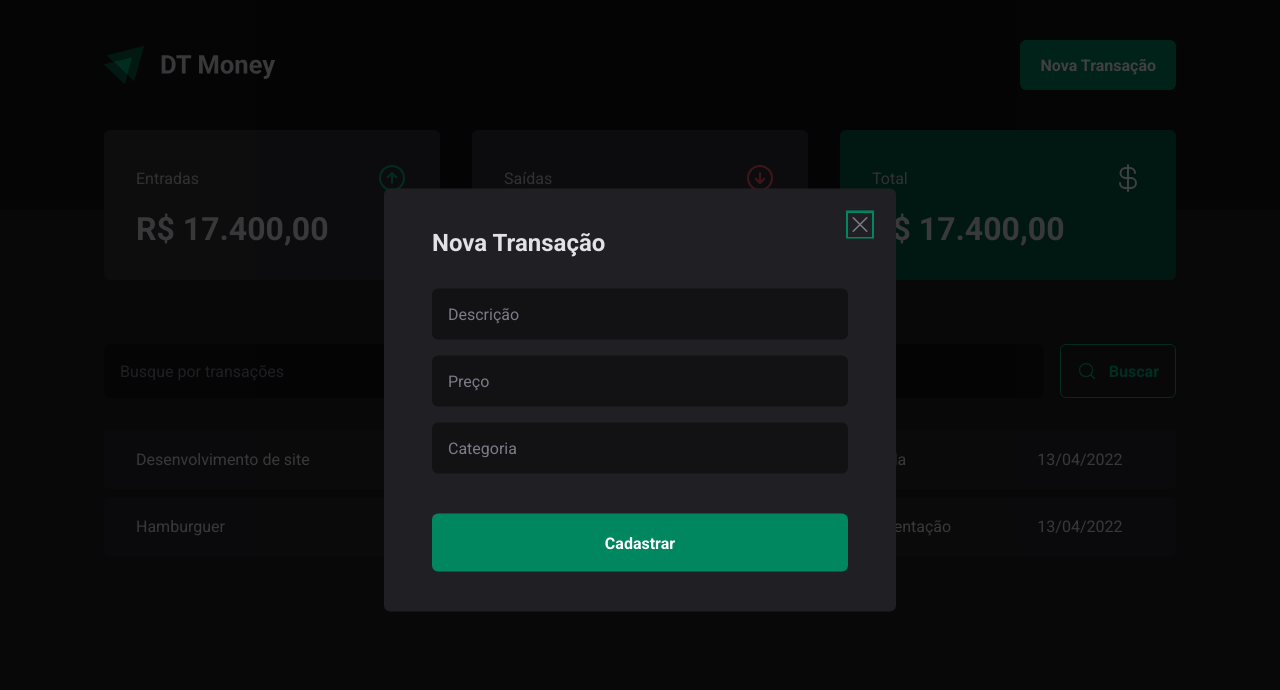
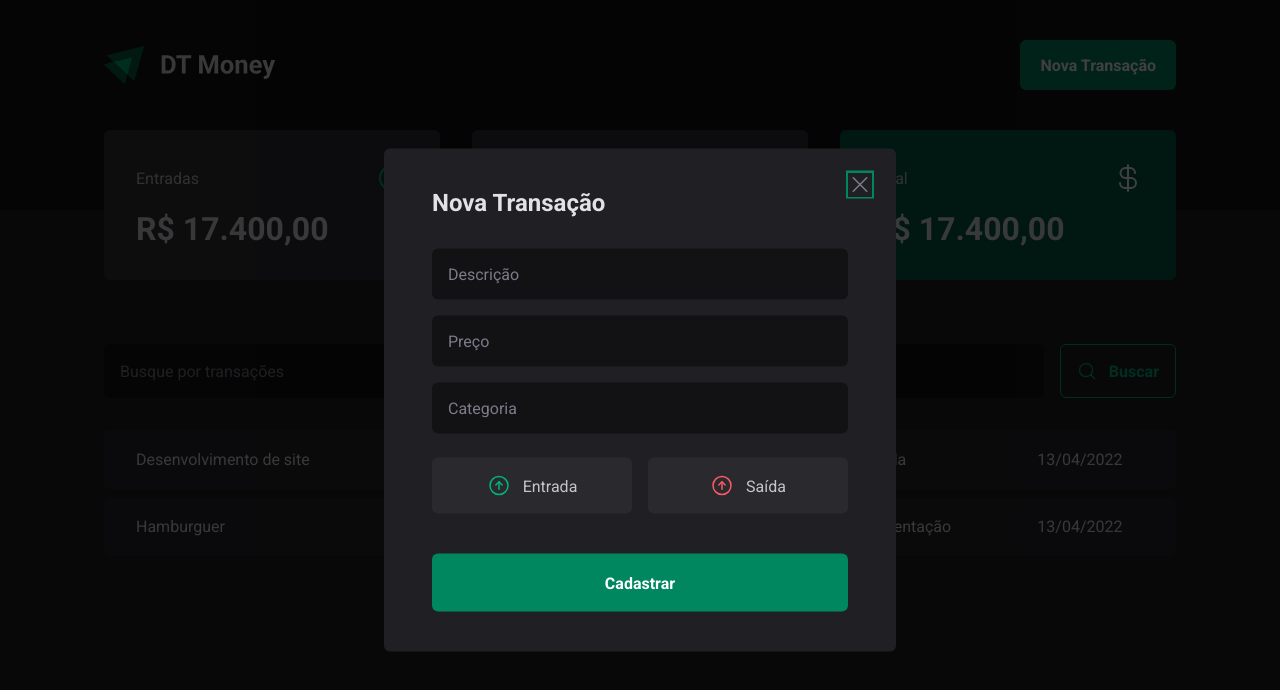
Before and after one commit to gustavoeguedes/03-dt-money, a React (Vite) app: page / in a window 1280 px wide. Both pictures are taken after a click on the button "Nova Transação". Shown: the top 690 px of the page. Built offline with nearby package versions, Linux system fonts and the light colour scheme.

Commit message:
feat: add transaction type selection to NewTransactionModal component

```diff
--- a/src/components/NewTransactionModal/index.tsx
+++ b/src/components/NewTransactionModal/index.tsx
@@ -1,6 +1,6 @@
 import * as Dialog from '@radix-ui/react-dialog'
-import { CloseButton, Content, Overlay } from './styles'
-import { X } from 'phosphor-react'
+import { CloseButton, Content, Overlay, TransactionType, TransactionTypeButton } from './styles'
+import { ArrowCircleUp, X } from 'phosphor-react'
 
 export function NewTransactionModal() {
     return (
@@ -19,6 +19,17 @@
                     <input type="number" placeholder='Preço' required  />
                     <input type="text" placeholder='Categoria' required  />
 
+                    <TransactionType>
+                        <TransactionTypeButton variant='income'>
+                            <ArrowCircleUp size={24} />
+                            Entrada
+                        </TransactionTypeButton>
+                        <TransactionTypeButton variant='outcome'>
+                            <ArrowCircleUp size={24} />
+                            Saída
+                        </TransactionTypeButton>
+                    </TransactionType>
+
                     <button type='submit'>
                         Cadastrar
                     </button>
--- a/src/components/NewTransactionModal/styles.ts
+++ b/src/components/NewTransactionModal/styles.ts
@@ -68,5 +68,32 @@
     right: 1.5rem;
     line-height: 0;
     cursor: pointer;
-    color: ${props => props.theme['gray-500']}
+    color: ${props => props.theme['gray-500']};
 `
+
+export const TransactionType = styled.div`
+    display: grid;
+    grid-template-columns: repeat(2, 1fr);
+    gap: 1rem;
+    margin-top: 0.5rem;
+`
+interface TransactionTypeButtonProps {
+    variant: 'income' | 'outcome';
+}
+
+export const TransactionTypeButton = styled.button<TransactionTypeButtonProps>`
+    background: ${props => props.theme['gray-700']};
+    padding: 1rem;
+    display: flex;
+    align-items: center;
+    justify-content: center;
+    gap: 0.75rem;
+    border-radius: 6px;
+    cursor: pointer;
+    border: 0;
+    color: ${props => props.theme['gray-300']};
+
+    svg {
+        color: ${props => props.variant === 'income' ? props.theme['green-300'] : props.theme['red-300']}
+    }
+`
```
